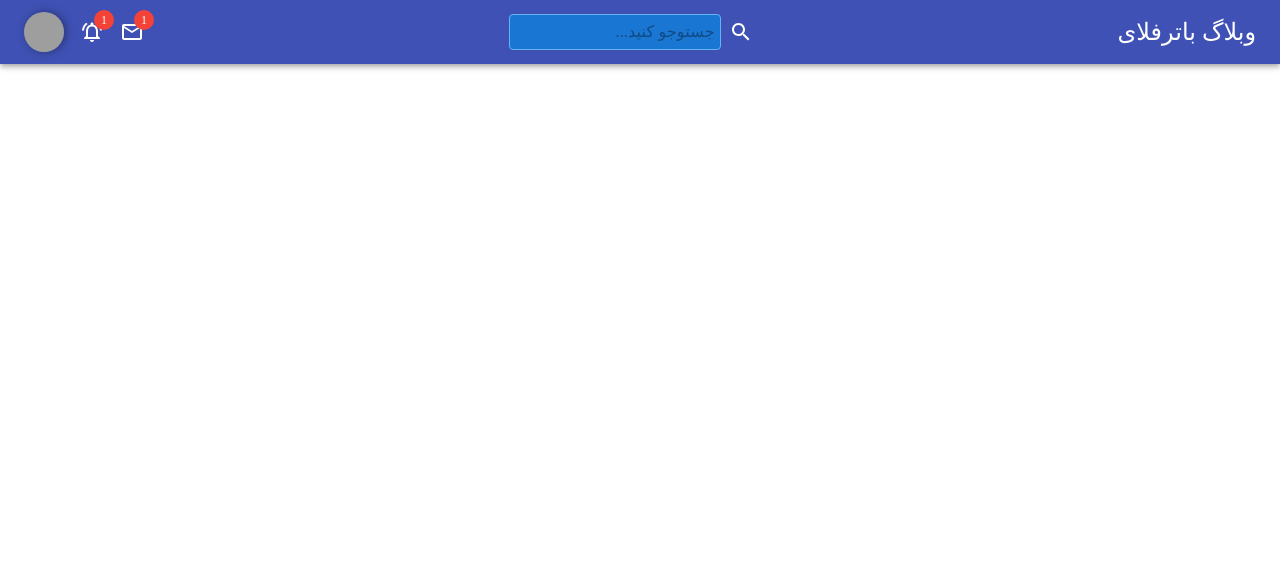
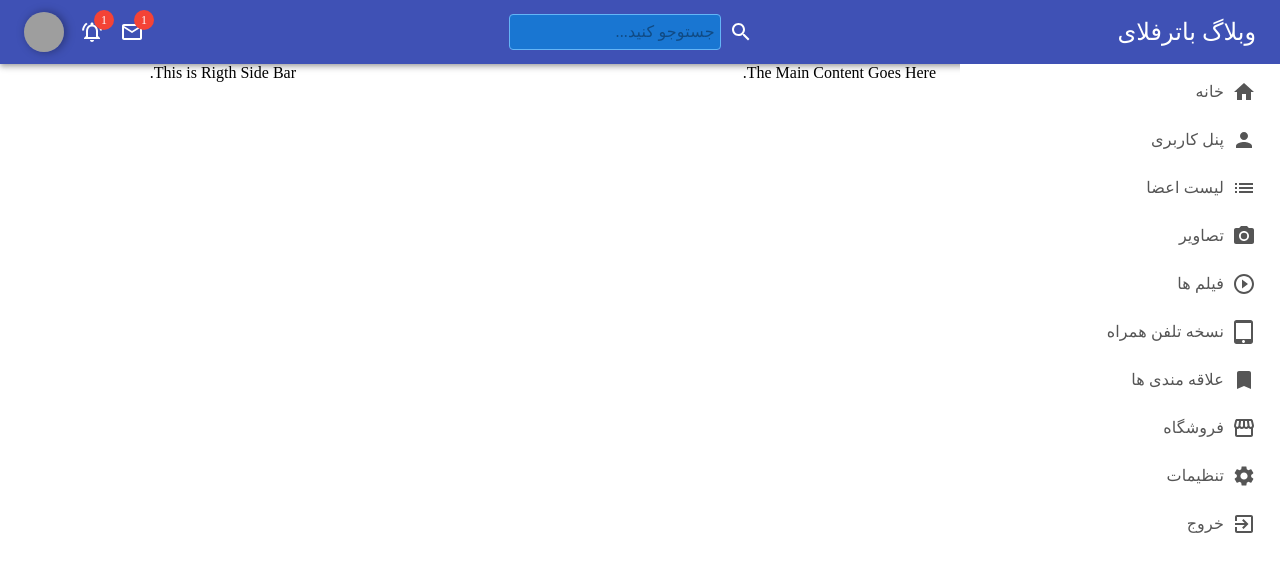
Before and after one commit to Hamid47-hrs/My-Mui-Project, a React (Create React App) app: page / in a window 1280 px wide. Shown: the top 572 px of the page. Built offline with nearby package versions, Linux system fonts and the light colour scheme; grey boxes are pictures that could not be loaded; a web font is replaced by a local one.

Commit message:
Use grid layout and and components to app

```diff
--- a/src/App.js
+++ b/src/App.js
@@ -1,12 +1,36 @@
 import * as React from "react";
 import { ThemeProvider } from "@material-ui/styles";
+import { Grid, makeStyles } from "@material-ui/core";
+import MainTheme from "./components/styles/theme/MainTheme";
 import NavBar from "./components/layouts/NavBar";
-import MainTheme from "./components/styles/theme/MainTheme";
+import LeftBar from "./components/layouts/LeftBar";
+import RightBar from "./components/layouts/RightBar";
+import MainFeed from "./components/layouts/MainFeed";
+
+const useStyle = makeStyles((theme) => ({
+  hidden: {
+    [theme.breakpoints.down("xs")]: {
+      display: "none",
+    },
+  },
+}));
 export default function App() {
+  const classes = useStyle();
   return (
     <React.Fragment>
       <ThemeProvider theme={MainTheme}>
         <NavBar />
+        <Grid container>
+          <Grid item sm={3} xs={2}>
+            <RightBar />
+          </Grid>
+          <Grid item sm={6} xs={10}>
+            <MainFeed />
+          </Grid>
+          <Grid item sm={3} className={classes.hidden}>
+            <LeftBar />
+          </Grid>
+        </Grid>
       </ThemeProvider>
     </React.Fragment>
   );
```
